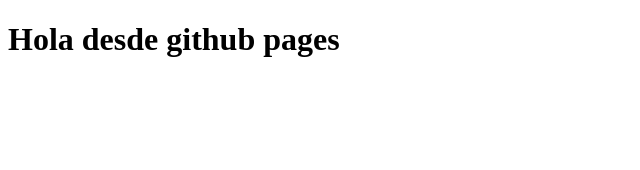
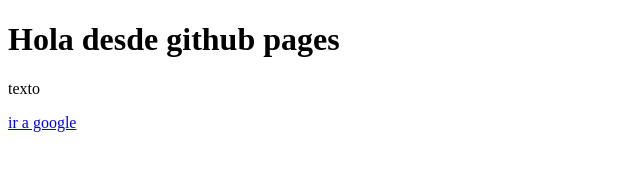
Before and after one commit to CandelarioJorge/PWUt, a plain HTML site: page index.html in a window 1280 px wide. Shown: the whole page, without its empty margins (0-640 px from the left). Drawn offline with Linux system fonts and the light colour scheme.

Commit message:
extender pagina principal

```diff
--- a/index.html
+++ b/index.html
@@ -7,6 +7,8 @@
 </head>
 <body>
 	<h1>Hola desde github pages</h1>
+	<p>texto</p>
+	<a href="https://google.com" target="_Blank">ir a google</a>
 
 </body>
 </html>
```
